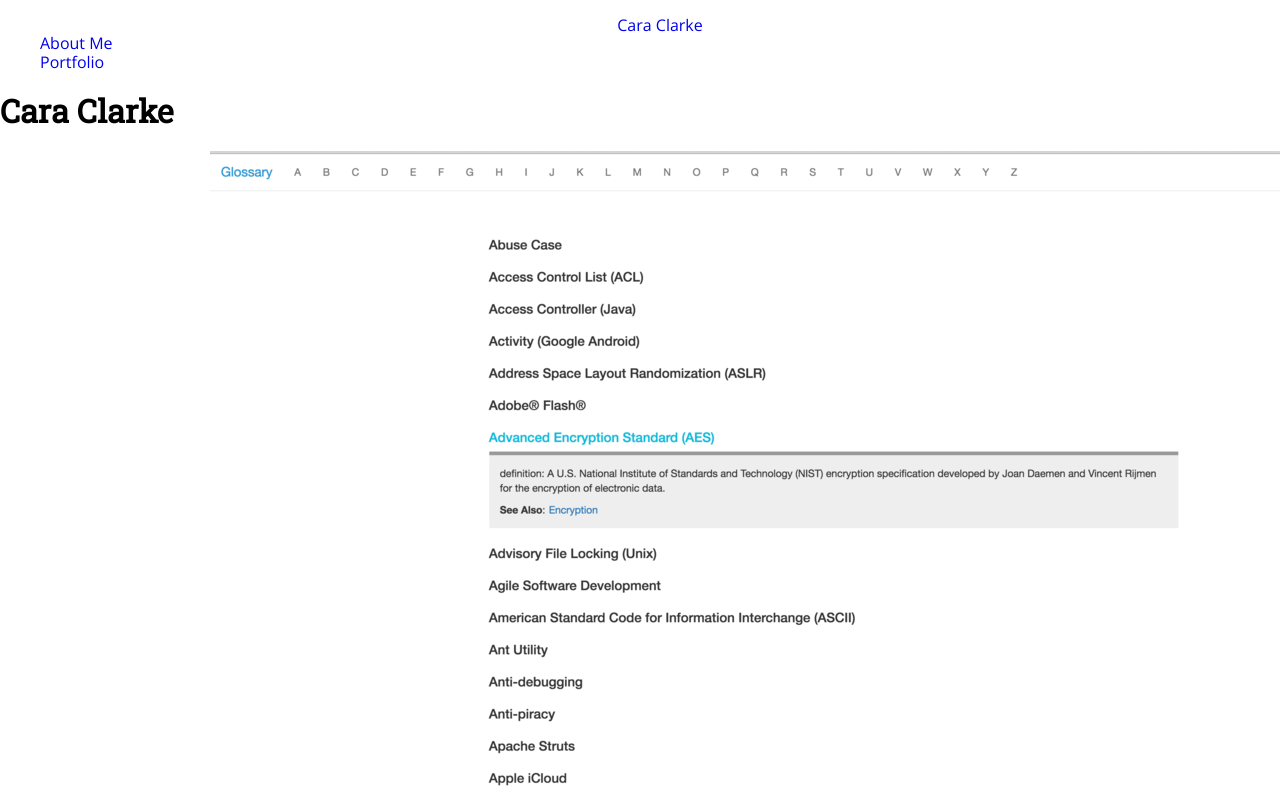
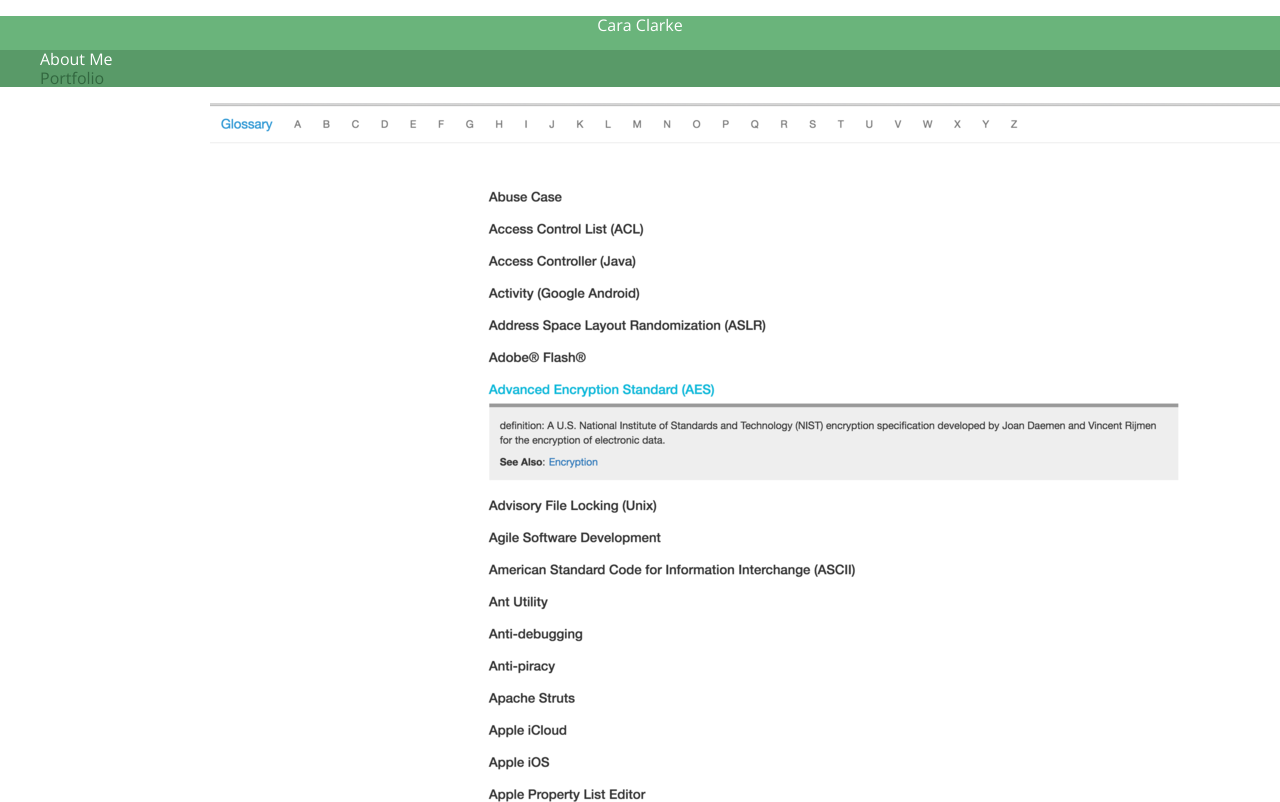
Before and after one commit to caraclarke/cara-website, a website: page src/index.html in a window 1280 px wide. Shown: the top 802 px of the page. Drawn offline with nearby package versions, Linux system fonts and the light colour scheme.

Commit message:
start adding color variables and using them for fonts and backgrounds

```diff
--- a/src/index.html
+++ b/src/index.html
@@ -11,16 +11,16 @@
 </head>
 <body>
 
-  <nav>
-    <ul>
-      <li class="item" id="logo"><a href="#">Cara Clarke</a></li>
-      <li class="item"><a href="#">About Me</a></li>
-      <li class="item"><a href="#">Portfolio</a></li>
-    </ul>
-  </nav>
-
   <header>
-    <h1>Cara Clarke</h1>
+    <a href="#" id="logo">
+      <p>Cara Clarke</p>
+    </a>
+    <nav>
+      <ul>
+        <li class="item"><a href="#">About Me</a></li>
+        <li class="item selected"><a href="#">Portfolio</a></li>
+      </ul>
+    </nav>
   </header>
 
   <div id="wrapper">
--- a/src/scss/_base.scss
+++ b/src/scss/_base.scss
@@ -1,6 +1,7 @@
 body {
   font-family: $sans-serif;
-  color: $neutral-black;
+  background-color: $neutral-white;
+  color: $neutral-grey;
   margin: 0;
 }
 
@@ -12,6 +13,11 @@ h5 {
   font-family: $serif;
 }
 
+h1,
+h2 {
+  color: $neutral-white;
+}
+
 nav {
   ul {
     list-style: none;
@@ -19,5 +25,6 @@ nav {
 }
 
 a {
+  color: $md-green;
   text-decoration: none;
 }
--- a/src/scss/main.scss
+++ b/src/scss/main.scss
@@ -14,4 +14,32 @@
 #logo {
   text-align: center;
   margin: 0;
+  color: $neutral-white;
 }
+
+header {
+  background: $md-green;
+  border-color: $dusty-green;
+
+  nav {
+    background: $dusty-green;
+
+    a {
+      color: $neutral-white;
+
+      &:visited {
+        color: $neutral-white;
+      }
+
+      &:hover {
+        color: $dark-green;
+      }
+    }
+
+    .selected {
+      a {
+        color: $dark-green;
+      }
+    }
+  }
+}
--- a/src/scss/vars/_vars.scss
+++ b/src/scss/vars/_vars.scss
@@ -22,3 +22,10 @@ $sans-serif: 'Open Sans', sans-serif;
 
 $neutral-black: #000;
 $neutral-white: #fff;
+$neutral-grey: #737373;
+$dark-grey: #2b3a42;
+$light-grey: #999;
+
+$md-green: #6ab47b;
+$dusty-green: #599a68;
+$dark-green: #32673f;
```
Also changed, not shown: src/css/main.css.
